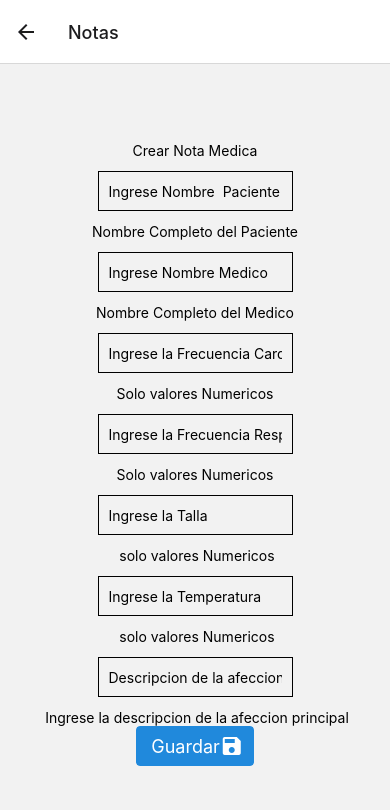
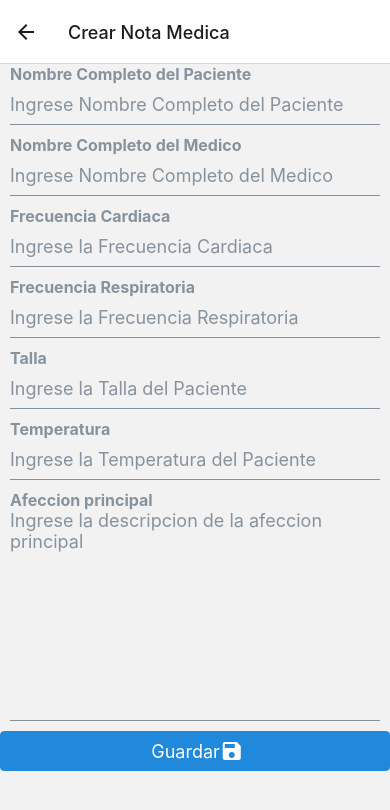
Before and after one commit to Manuelmsc/recome1, a React Native app: screen /Notas in a window 390 px wide. Shown: the top 810 px of the page. Built offline with nearby package versions, Linux system fonts and the light colour scheme.

Commit message:
ACTUALIZACION 1111 07062023

```diff
--- a/views/ListarecetaScreen.js
+++ b/views/ListarecetaScreen.js
@@ -9,6 +9,7 @@ export default function ListarecetaScreen() {
           <Text>Pantalla Lista de Recetas</Text>
 
 
+
       </View>
       );
     }
--- a/views/NotaScreen.js
+++ b/views/NotaScreen.js
@@ -1,10 +1,10 @@
 import React from "react";
-import { View, Text, TextInput, StyleSheet } from "react-native";
+import { ScrollView, Text, TextInput, StyleSheet } from "react-native";
 import { createBottomTabNavigator } from '@react-navigation/bottom-tabs';
 import Ionicons from "react-native-vector-icons/Ionicons";
 import { NavigationContainer } from "@react-navigation/native";
 import { Button } from '@rneui/themed';
-import { Icon } from '@rneui/themed';
+import { Icon,Input } from '@rneui/themed';
 import { Alert } from 'react-native';
 import { useNavigation } from '@react-navigation/native';
 
@@ -13,25 +13,40 @@ const Tab = createBottomTabNavigator();
 
 export default function NotaScreen() {
   const navigation = useNavigation();
+  navigation.setOptions({ title: 'Crear Nota Medica'  })
 
   return (
 
-    <View style={{ flex: 1, alignItems: "center", justifyContent: "center" }}>
-      <Text>Crear Nota Medica</Text>
-      <TextInput style={styles.input} placeholder="Ingrese Nombre  Paciente"/>
-      <Text>Nombre Completo del Paciente</Text>
-      <TextInput style={styles.input} placeholder="Ingrese Nombre Medico"/>
-      <Text>Nombre Completo del Medico</Text>
-      <TextInput style={styles.input} placeholder="Ingrese la Frecuencia Cardiaca"/>
-      <Text>Solo valores Numericos</Text>
-      <TextInput style={styles.input} placeholder="Ingrese la Frecuencia Respiratoria"/>
-      <Text>Solo valores Numericos</Text>
-      <TextInput style={styles.input} placeholder="Ingrese la Talla"/>
-      <Text> solo valores Numericos</Text>
-      <TextInput style={styles.input} placeholder="Ingrese la Temperatura"/>
-      <Text> solo valores Numericos</Text>
-      <TextInput style={styles.input} placeholder="Descripcion de la afeccion Principal"/>
-      <Text> Ingrese la descripcion de la afeccion principal</Text>
+    <ScrollView>
+
+      <Input containerStyle={{}} disabledInputStyle={{ background: "#ddd" }}
+        inputContainerStyle={{}} errorStyle={{}} errorProps={{}} inputStyle={{}} label="Nombre Completo del Paciente" labelStyle={{}}
+        labelProps={{}} leftIconContainerStyle={{}} rightIconContainerStyle={{}} placeholder="Ingrese Nombre Completo del Paciente"
+      />
+      <Input containerStyle={{}} disabledInputStyle={{ background: "#ddd" }}
+        inputContainerStyle={{}} errorStyle={{}} errorProps={{}} inputStyle={{}} label="Nombre Completo del Medico" labelStyle={{}}
+        labelProps={{}} leftIconContainerStyle={{}} rightIconContainerStyle={{}} placeholder="Ingrese Nombre Completo del Medico"
+      />
+      <Input containerStyle={{}} disabledInputStyle={{ background: "#ddd" }}
+        inputContainerStyle={{}} errorStyle={{}} errorProps={{}} inputStyle={{}} label="Frecuencia Cardiaca" labelStyle={{}}
+        labelProps={{}} leftIconContainerStyle={{}} rightIconContainerStyle={{}} placeholder="Ingrese la Frecuencia Cardiaca"
+      />
+      <Input containerStyle={{}} disabledInputStyle={{ background: "#ddd" }}
+        inputContainerStyle={{}} errorStyle={{}} errorProps={{}} inputStyle={{}} label="Frecuencia Respiratoria" labelStyle={{}}
+        labelProps={{}} leftIconContainerStyle={{}} rightIconContainerStyle={{}} placeholder="Ingrese la Frecuencia Respiratoria"
+      />
+      <Input containerStyle={{}} disabledInputStyle={{ background: "#ddd" }}
+        inputContainerStyle={{}} errorStyle={{}} errorProps={{}} inputStyle={{}} label="Talla" labelStyle={{}}
+        labelProps={{}} leftIconContainerStyle={{}} rightIconContainerStyle={{}} placeholder="Ingrese la Talla del Paciente"
+      />
+      <Input containerStyle={{}} disabledInputStyle={{ background: "#ddd" }}
+        inputContainerStyle={{}} errorStyle={{}} errorProps={{}} inputStyle={{}} label="Temperatura" labelStyle={{}}
+        labelProps={{}} leftIconContainerStyle={{}} rightIconContainerStyle={{}} placeholder="Ingrese la Temperatura del Paciente"
+      />
+      <Input multiline numberOfLines={10} containerStyle={{}} disabledInputStyle={{ background: "#ddd" }}
+        inputContainerStyle={{}} errorStyle={{}} errorProps={{}} inputStyle={{}} label="Afeccion principal" labelStyle={{}}
+        labelProps={{}} leftIconContainerStyle={{}} rightIconContainerStyle={{}} placeholder="Ingrese la descripcion de la afeccion principal"
+      />
 
       <Button radius={'sm'} onPress={() => Alert.alert('Nota Medica','Fue Guardada Correctamente',[{text: '', onPress: () => console.log('Ask me later pressed')},
       {text: 'Cancel',onPress: () => console.log('Cancel Pressed'),style: 'cancel',},
@@ -63,7 +78,7 @@ export default function NotaScreen() {
           <Tab.Screen name="Citas" component={CitasScreen} />
           <Tab.Screen name="Estudios" component={EstudiosScreen} />
       </Tab.Navigator> */}
-    </View>
+    </ScrollView>
 
   );
 }
--- a/views/RecetaScreen.js
+++ b/views/RecetaScreen.js
@@ -1,30 +1,43 @@
-import React from "react";
-import { View, Text, TextInput, StyleSheet } from "react-native";
+import React, { Component} from "react";
+import { View, Text, TextInput, AppRegistry, StyleSheet,Touch,style} from "react-native";
 import { createBottomTabNavigator } from '@react-navigation/bottom-tabs';
 import Ionicons from "react-native-vector-icons/Ionicons";
 import { NavigationContainer } from "@react-navigation/native";
 import { Button } from '@rneui/themed';
-import { Icon } from '@rneui/themed';
+import { Icon,Input } from '@rneui/themed';
 import { Alert } from 'react-native';
 import { useNavigation } from '@react-navigation/native';
+
 
  const Tab = createBottomTabNavigator();
 
  export default function RecetaScreen() {
    const navigation = useNavigation();
+   navigation.setOptions({ title: 'Crear Receta Medica'  })
 
     return (
 
      <View style={{ flex: 1, alignItems: "center", justifyContent: "center" }}>
-      <Text>Crear Receta Medica</Text>
-      <TextInput style={styles.input} placeholder="Ingrese Nombre del Paciente"/>
-      <Text>Nombre Completo del Paciente</Text>
-      <TextInput style={styles.input} placeholder="Ingrese Nombre del Medico"/>
-      <Text>Nombre Completo del Medico</Text>
-      <TextInput style={styles.input} placeholder="Ingrese Diagnostico Medico"/>
-      <Text>Diagnostico Principal</Text>
-      <TextInput style={styles.input} placeholder="Descripcion de Medicamentos"/>
-      <Text> Ingrese la descripcion de los medicamentos a surtir</Text>
+      <Input containerStyle={{}} disabledInputStyle={{ background: "#ddd" }}
+        inputContainerStyle={{}} errorStyle={{}} errorProps={{}} inputStyle={{}} label="Nombre Completo" labelStyle={{}}
+        labelProps={{}} leftIconContainerStyle={{}} rightIconContainerStyle={{}} placeholder="Ingresar Nombre Completo"
+      />
+
+      <Input containerStyle={{}} disabledInputStyle={{ background: "#ddd" }}
+        inputContainerStyle={{}} errorStyle={{}} errorProps={{}} inputStyle={{}} label="Nombre del Medico" labelStyle={{}}
+        labelProps={{}} leftIconContainerStyle={{}} rightIconContainerStyle={{}} placeholder="Ingresar Nombre Completo del Medico"
+      />
+
+      <Input containerStyle={{}} disabledInputStyle={{ background: "#ddd" }}
+        inputContainerStyle={{}} errorStyle={{}} errorProps={{}} inputStyle={{}} label="Diagnostico Medico" labelStyle={{}}
+        labelProps={{}} leftIconContainerStyle={{}} rightIconContainerStyle={{}} placeholder="Ingrese Diagnostico Medico"
+      />
+
+      <Input multiline numberOfLines={10} containerStyle={{}} disabledInputStyle={{ background: "#ddd" }}
+        inputContainerStyle={{}} errorStyle={{}} errorProps={{}} inputStyle={{}} label="Descripcion de Medicamentos" labelStyle={{}}
+        labelProps={{}} leftIconContainerStyle={{}} rightIconContainerStyle={{}} placeholder="Ingrese la Descripcion de los Medicamentos"
+      />
+
 
        <Button radius={'sm'} onPress={() => Alert.alert('Receta Medica','Fue Guardada Correctamente',[{text: '', onPress: () => console.log('Ask me later pressed')},
        {text: 'Cancel',onPress: () => console.log('Cancel Pressed'),style: 'cancel',},
```
Also changed, not shown: views/Login.js (added). Lines whose indentation alone changed are shown as unchanged.
